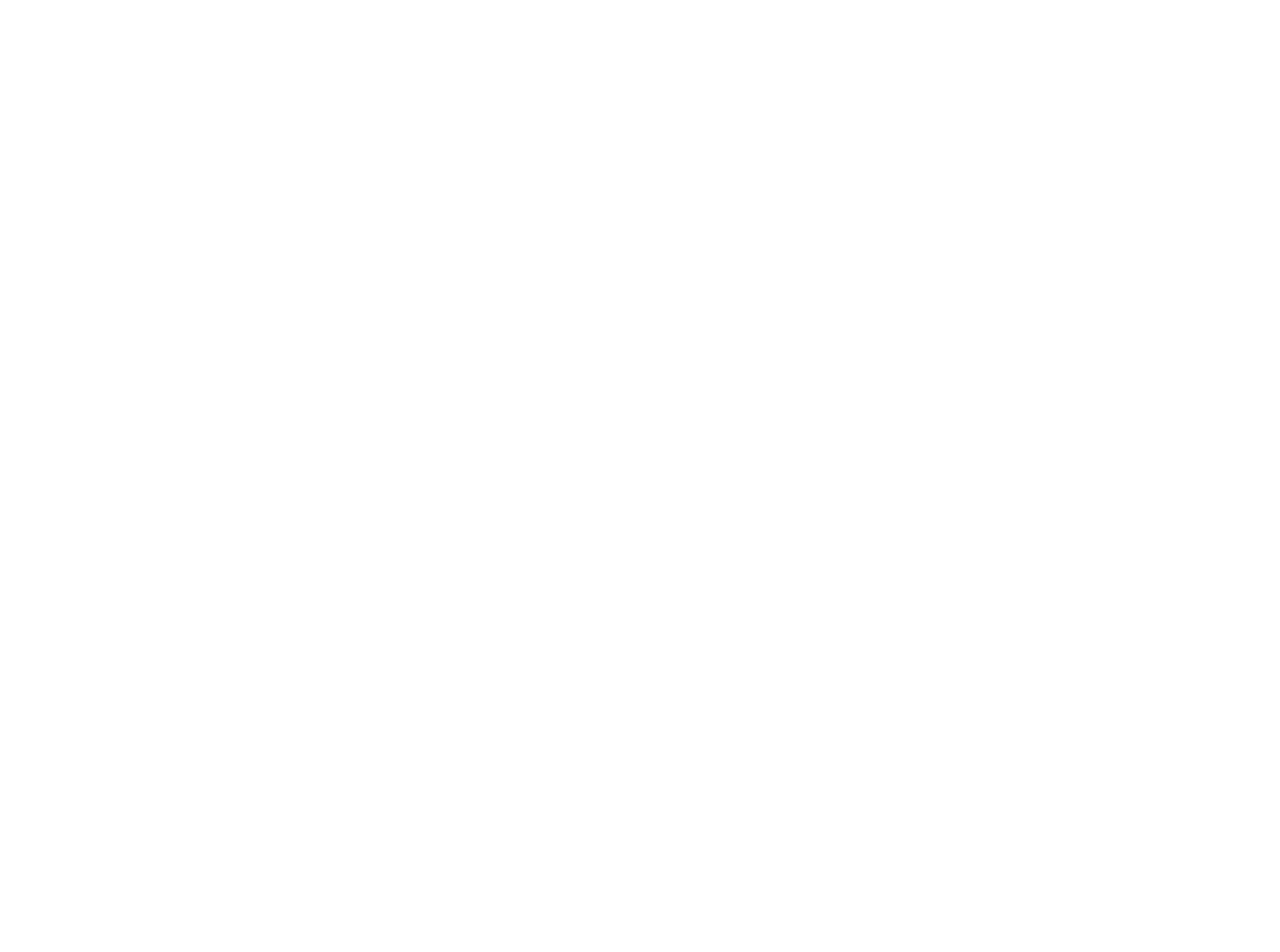
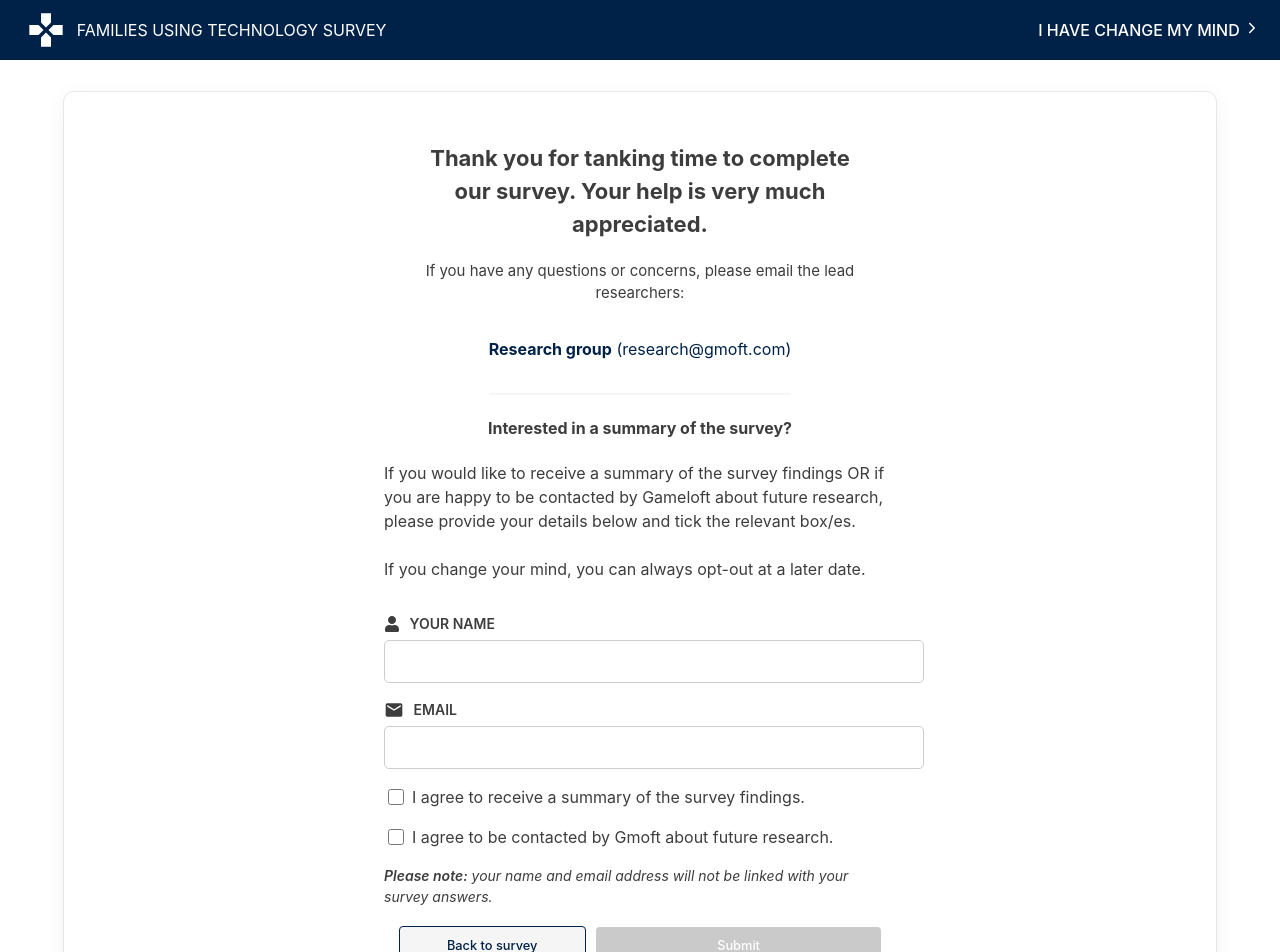
Before and after one commit to nam-rgba/e-commerce, a React (Vite) app: page /thank in a window 1280 px wide. Before the commit this address had no page. Shown: the top 952 px of the page. Before the commit the page ends 800 px from the top, so only its background shows below. Built offline with nearby package versions, Linux system fonts and the light colour scheme.

Commit message:
almost, download text completely

```diff
--- a/src/App.jsx
+++ b/src/App.jsx
@@ -2,6 +2,7 @@
 import Layout from './pages/quiz/Question'
 import Term from './pages/term/Term'
 import Exits from './pages/exits/Exits'
+import Thank from './pages/thanks/Thank'
 
 
 function App() {
@@ -11,8 +12,9 @@
     <Routes>
       <Route path="/" element={<Term />} />
       <Route path="questions" element={<Layout />}/>
-      <Route path="exits" element={<Exits />}>
-      </Route>
+      <Route path="exits" element={<Exits />}/>
+      <Route path="thank" element={<Thank />}/>
+
     </Routes>
   )
 }
--- a/src/component/button/Button.jsx
+++ b/src/component/button/Button.jsx
@@ -3,7 +3,7 @@
 export default function Button({ children, ...props }) {
     const {tag, width, onClickCallback} = props;
     return (
-        <button className={tag==='primary'?style.primary:style.secondary} style={{width}} onClick={() => onClickCallback()} >
+        <button className={style[`${tag}`]} style={{width}} onClick={() => onClickCallback()}  >
          {children}
         </button>
     )
--- a/src/component/button/button.module.css
+++ b/src/component/button/button.module.css
@@ -15,3 +15,9 @@
     color: var(--primary-color);
     border: 1px solid var(--primary-color);
 }
+
+.unenable {
+    background-color: var(--unenable-color);
+    color: var(--text-color);
+    border: none;
+}
--- a/src/component/question/question.module.css
+++ b/src/component/question/question.module.css
@@ -21,7 +21,7 @@
 }
 
 .outlet {
-    min-height: 16rem;
+    min-height: 18rem;
     animation: fadeIn 1s ease-out;
 }
 
--- /dev/null
+++ b/src/pages/thanks/Thank.jsx
@@ -0,0 +1,123 @@
+import Header from "../../component/header/Header"
+import Footer from "../../component/footer/Footer"
+import Button from "../../component/button/Button";
+
+import style from './thank.module.css'
+
+import { FaUser } from "react-icons/fa";
+import { MdEmail } from "react-icons/md";
+
+import { useEffect, useRef, useState } from 'react';
+import {useDispatch, useSelector} from 'react-redux';
+
+import { setUser } from "../../state/userSlice";
+import { useDownloadData } from "../../services/useDownloadData";
+
+export default function Thank(){
+    const dispatch=useDispatch();
+    const user = useSelector(state => state.user.user);
+    const data=useDownloadData();
+
+    const [submit, setSubmit] = useState('unenable');
+    const [receiveCheck, setReceiveCheck] = useState(false); // Receive sumamry
+    const [futureCheck, setFutureCheck] = useState(false); // Future contact
+
+    const name=useRef();
+    const email=useRef();
+
+
+
+    useEffect(()=>{
+        if(user){
+            name.current.value = user.name;
+            email.current.value = user.email;
+            setReceiveCheck(user.receiveSumary);
+        }
+    },[user])
+
+    // Check condition to enable submit button
+    const checkSubmit=()=>{
+        // Normally, user just need to check that receive sumary to submit
+        // Future contact is optional
+        if(email!==''&& name!=='' && receiveCheck){
+            setSubmit('unenable');
+        }else{
+            setSubmit('primary');
+        }
+    }
+
+    // Handle when user checked receive sumary => enable submit button
+    const handleReceiveChecked=()=>{
+        setReceiveCheck(!receiveCheck);
+        checkSubmit();
+    }
+
+
+    // Submit user information
+    const handleSubmitUserInformation=(e)=>{
+        e.preventDefault();
+        dispatch(setUser({name: name.current.value, email: email.current.value, receiveSumary: receiveCheck, futureContact: futureCheck}));
+        data();
+    }
+
+    return(
+        <>
+            <Header/>
+            <div className={style.container}>
+                <h2>Thank you for tanking time to complete our survey. Your help is very much appreciated.</h2>
+
+                <div className={style.ifques}>
+                    If you have any questions or concerns, please email the lead researchers:
+                </div>
+
+                <div className={style.contact}>
+                    <span>Research group</span> (research@gmoft.com)
+                </div>
+
+                <h4>Interested in a summary of the survey?</h4>
+
+                <div className={style.info}>
+                    If you would like to receive a summary of the survey findings OR if you are happy to be contacted by Gameloft about future research, please provide your details below and tick the relevant box/es.
+                    <br /><br />If you change your mind, you can always opt-out at a later date.
+                </div>
+
+                <form onSubmit={handleSubmitUserInformation}>
+                    <label className={style.user}>
+                        <div>
+                            <FaUser size={16}/>
+                            Your Name
+                        </div>
+                        <input type="text" name="name" ref={name} />
+                    </label>
+                    <label className={style.user}>
+                        <div>
+                            <MdEmail size={20}/>
+                            Email
+                        </div>
+                        <input type="email" name="email" ref={email}/>
+                    </label>
+
+                    <label className={style.term}>
+                        <input type="checkbox" checked={receiveCheck} onChange={()=>handleReceiveChecked()} />
+                        I agree to receive a summary of the survey findings.
+                    </label>
+                    <label className={style.term}>
+                        <input type="checkbox" checked={futureCheck} onChange={()=>setFutureCheck(!futureCheck)} />
+                        I agree to be contacted by Gmoft about future research.
+                    </label>
+
+                    <p className= {style.note}>
+                        <span>Please note:</span> your name and email address will not be linked with
+                        your survey answers.
+                    </p>
+
+                    <div className={style.action}>
+                        <Button tag={'secondary'} width={'38%'}>Back to survey</Button>
+                        <Button tag={submit} width={'58%'} type={'submit'} >Submit</Button>
+                    </div>
+                </form>
+            </div>
+            <Footer/>
+        </>
+    )
+}
--- /dev/null
+++ b/src/pages/thanks/thank.module.css
@@ -0,0 +1,103 @@
+.container {
+    width: 90%;
+    margin: 2rem auto;
+    box-shadow: rgba(0, 0, 0, 0.05) 0px 6px 24px 0px, rgba(0, 0, 0, 0.08) 0px 0px 0px 1px;
+    display: flex;
+    flex-direction: column;
+    align-items: center;
+    justify-content: flex-start;
+    border-radius: 10px;
+    padding: 2rem 25%;
+    padding-bottom: 3rem;
+    box-sizing: border-box;
+    color: #3d3d3d;
+    min-height: 90vh;
+}
+
+h2 {
+    text-align: center;
+    width: 90%;
+    font-size: 22px;
+}
+
+.info {
+    font-size: 16px;
+    margin-bottom: 2rem;
+}
+
+.contact span {
+    font-weight: 700;
+}
+
+.contact {
+    padding-bottom: 2rem;
+    border-bottom: 2px solid var(--background-2);
+    color: var(--primary-color);
+}
+
+.user {
+    display: flex;
+    flex-direction: column;
+    align-items: flex-start;
+    margin-bottom: 1rem;
+}
+
+.user>div {
+    border: none;
+    border-radius: 1px;
+    font-weight: 600;
+    font-size: 14px;
+    display: flex;
+    flex-direction: row;
+    align-items: center;
+    text-transform: uppercase;
+    margin-bottom: 0.4rem;
+}
+
+.user>div>svg {
+    margin-right: 0.6rem;
+}
+
+.user>input {
+    padding: 0.8rem;
+    width: 100%;
+    outline: none;
+    border: 1px solid #cdcdcd;
+    border-radius: 5px;
+}
+
+.term {
+    margin-bottom: 1rem;
+}
+
+.term>input {
+    margin-right: 0.5rem;
+    width: 1rem;
+    height: 1rem;
+    accent-color: var(--primary-color);
+    font-size: 14px;
+}
+
+.note {
+    font-style: italic;
+    font-size: 14px;
+}
+
+.note>span {
+    font-weight: 600;
+}
+
+.ifques {
+    text-align: center;
+    font-size: 15px;
+    margin-bottom: 2rem;
+}
+
+.action {
+    width: 100%;
+    display: flex;
+    flex-direction: row;
+    align-items: center;
+    justify-content: space-around;
+    border: none;
+}
--- /dev/null
+++ b/src/services/useDownloadData.js
@@ -0,0 +1,25 @@
+import { useSelector } from 'react-redux';
+
+export const useDownloadData = () => {
+    const userData = useSelector((state) => state.user.user);
+    const surveyData = useSelector((state) => state.survey.answers);
+    let finalData={...userData, survey: surveyData};
+
+
+    const downloadDataAsTxtFile = () => {
+        const dataText=JSON.stringify(finalData, null, 2);
+
+        const finalText = `User data: ${dataText}`;
+
+        const blob = new Blob([ finalText ], { type: 'text/plain;charset=utf-8' });
+        const downloadLink = document.createElement('a');
+
+        downloadLink.href = URL.createObjectURL(blob);
+        downloadLink.download = 'data.txt';
+        downloadLink.click();
+
+        URL.revokeObjectURL(downloadLink.href);
+    };
+
+    return downloadDataAsTxtFile;
+};
--- a/src/state/store.js
+++ b/src/state/store.js
@@ -1,9 +1,11 @@
 import {configureStore} from '@reduxjs/toolkit';
 import surveyReducer from './surveySlice';
+import userReducer from './userSlice';
 
 export const store=configureStore({
     reducer:{
-        survey: surveyReducer
+        survey: surveyReducer,
+        user: userReducer
     }
 })
 
--- /dev/null
+++ b/src/state/userSlice.js
@@ -0,0 +1,28 @@
+import { createSlice } from "@reduxjs/toolkit";
+
+const initialState = {
+    captchaChecked: false,
+    user: {
+        name:'',
+        email:'',
+        receiveSumary: false,
+        futureContact: false
+    }
+}
+
+export const userSlice = createSlice({
+    name: 'user',
+    initialState,
+    reducers: {
+        setUser: (state, action) => {
+            state.user = action.payload
+        },
+        setCaptchaChecked: (state, action) => {
+            state.captchaChecked = action.payload
+        }
+    }
+})
+
+export const {setUser, setCaptchaChecked} = userSlice.actions;
+
+export default userSlice.reducer;
```
